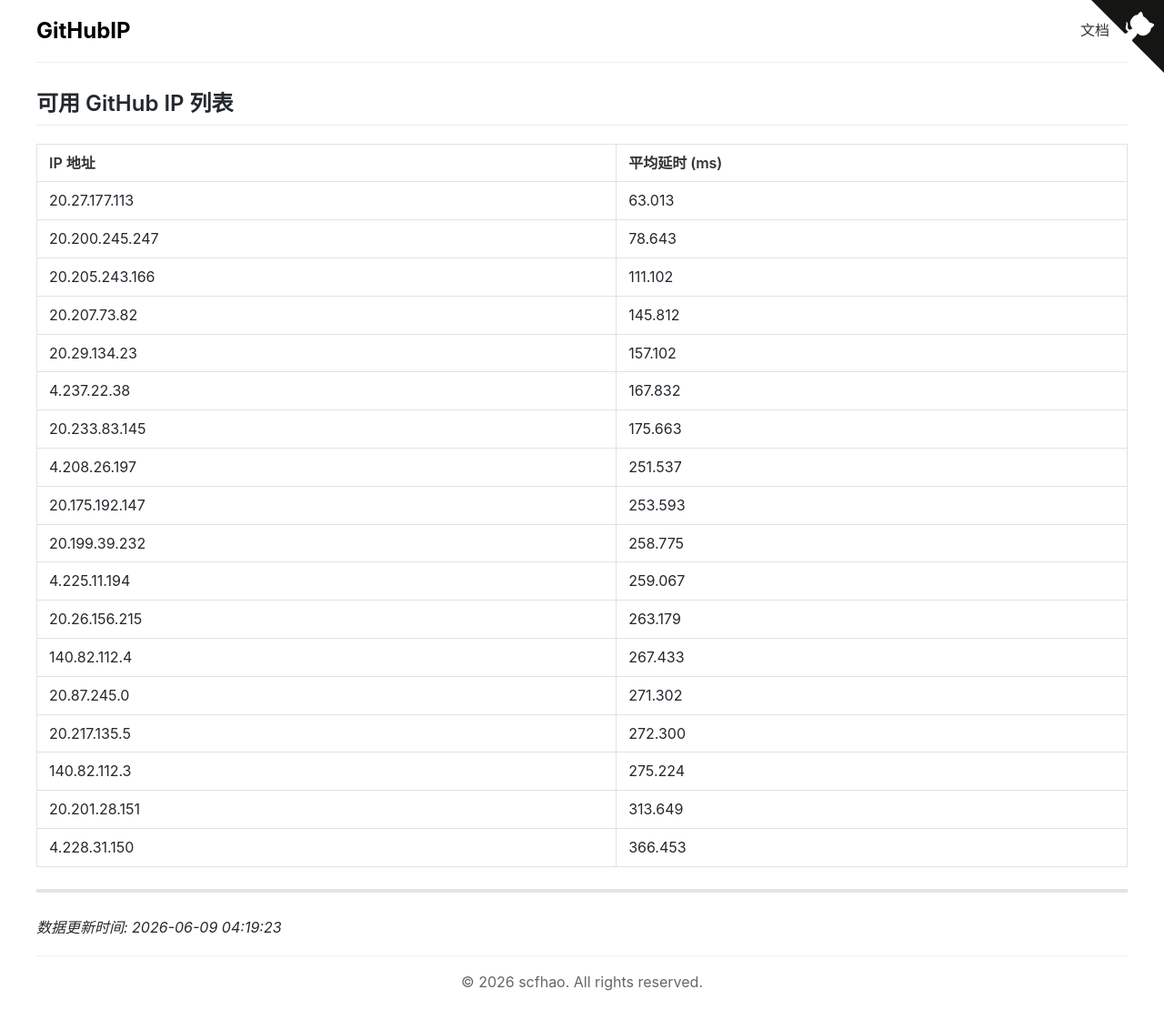
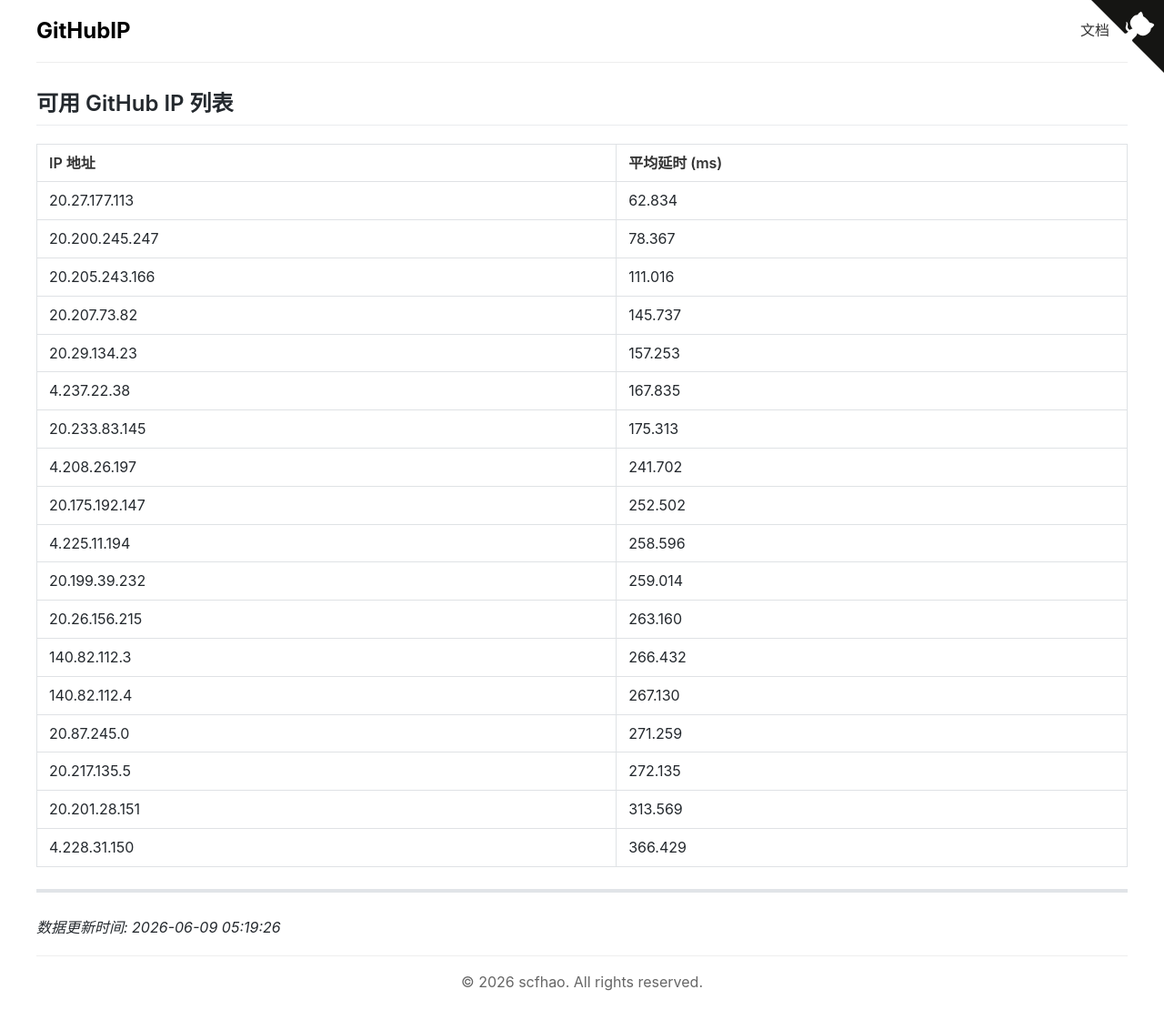
Before and after one commit to scfhao/GitHubIP, a Jekyll site: the page built from index.md, in a window 1280 px wide. Shown: the whole page at 91% size. Built offline with Jekyll 4.4.1, drawn with Linux system fonts in a browser that asks for light colours.

Commit message:
自动脚本执行 - 2026-06-09 05:19:26

```diff
--- a/index.md
+++ b/index.md
@@ -1,32 +1,32 @@
 ---
 layout: home
 title: GitHub IP 列表
-date: 2026-06-09 04:19:23
+date: 2026-06-09 05:19:26
 ---
 
 ## 可用 GitHub IP 列表
 
 | IP 地址 | 平均延时 (ms) |
 |---------|--------------|
-| 20.27.177.113 | 63.013 |
-| 20.200.245.247 | 78.643 |
-| 20.205.243.166 | 111.102 |
-| 20.207.73.82 | 145.812 |
-| 20.29.134.23 | 157.102 |
-| 4.237.22.38 | 167.832 |
-| 20.233.83.145 | 175.663 |
-| 4.208.26.197 | 251.537 |
-| 20.175.192.147 | 253.593 |
-| 20.199.39.232 | 258.775 |
-| 4.225.11.194 | 259.067 |
-| 20.26.156.215 | 263.179 |
-| 140.82.112.4 | 267.433 |
-| 20.87.245.0 | 271.302 |
-| 20.217.135.5 | 272.300 |
-| 140.82.112.3 | 275.224 |
-| 20.201.28.151 | 313.649 |
-| 4.228.31.150 | 366.453 |
+| 20.27.177.113 | 62.834 |
+| 20.200.245.247 | 78.367 |
+| 20.205.243.166 | 111.016 |
+| 20.207.73.82 | 145.737 |
+| 20.29.134.23 | 157.253 |
+| 4.237.22.38 | 167.835 |
+| 20.233.83.145 | 175.313 |
+| 4.208.26.197 | 241.702 |
+| 20.175.192.147 | 252.502 |
+| 4.225.11.194 | 258.596 |
+| 20.199.39.232 | 259.014 |
+| 20.26.156.215 | 263.160 |
+| 140.82.112.3 | 266.432 |
+| 140.82.112.4 | 267.130 |
+| 20.87.245.0 | 271.259 |
+| 20.217.135.5 | 272.135 |
+| 20.201.28.151 | 313.569 |
+| 4.228.31.150 | 366.429 |
 
 ---
 
-*数据更新时间: 2026-06-09 04:19:23*
+*数据更新时间: 2026-06-09 05:19:26*
```
